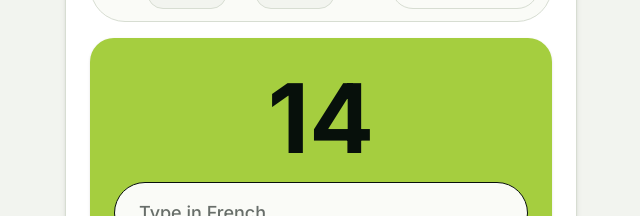
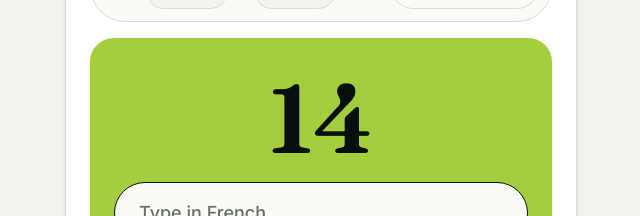
Before and after one commit to Judy-Nihao/french-number-master, a React (Vite) app: page / in a window 1280 px wide. Shown: the part 185-401 px from the top of the page, without its empty margins (319-959 px from the left). Built offline with nearby package versions, Linux system fonts and the light colour scheme.

Commit message:
style(practice): give question numerals a Fraunces identity

```diff
--- a/src/components/practice/SpellingPanel.tsx
+++ b/src/components/practice/SpellingPanel.tsx
@@ -61,7 +61,7 @@ export const SpellingPanel = ({
         initial={{ scale: 0.8, opacity: 0, rotate: -5 }}
         animate={{ scale: 1, opacity: 1, rotate: 0 }}
         className={cn(
-          "font-bold text-app-dark max-w-full wrap-anywhere text-center",
+          "font-display font-semibold not-italic text-app-dark max-w-full wrap-anywhere text-center",
           numberSizeClasses[String(currentNumber ?? "").length] ?? "text-8xl",
         )}
       >
```
